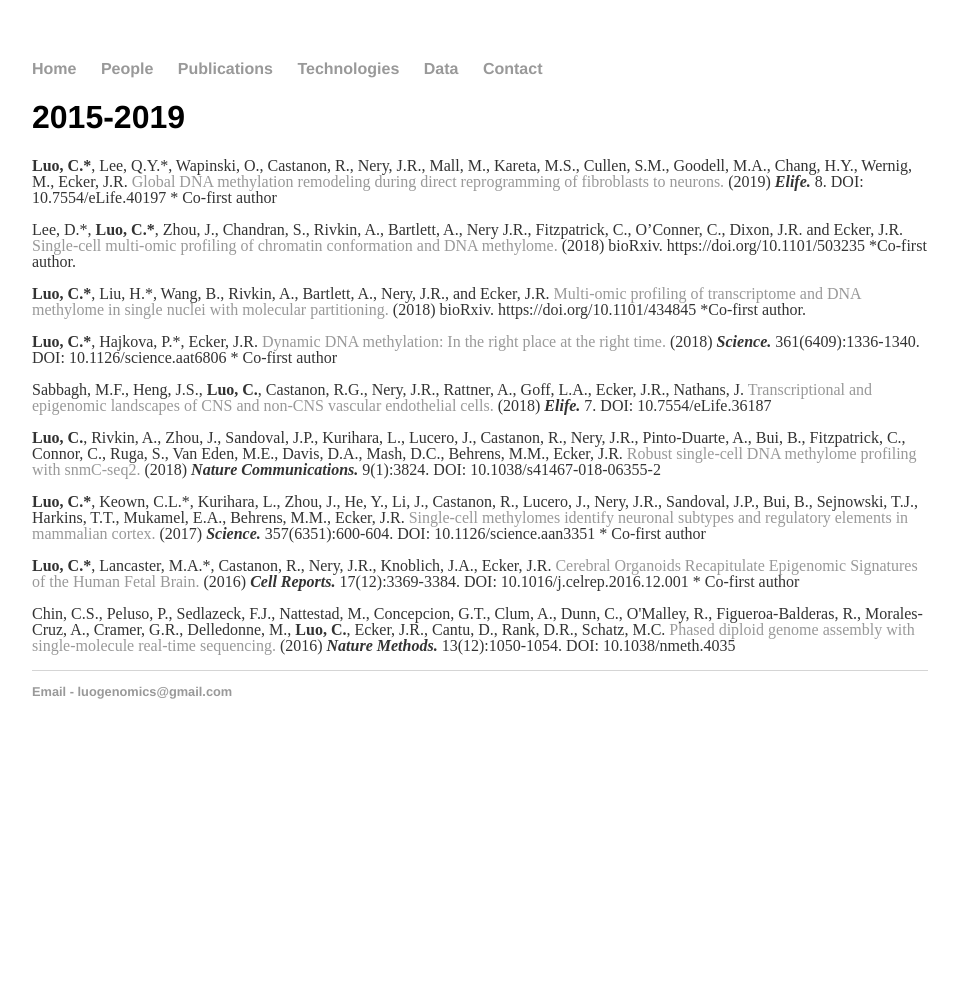
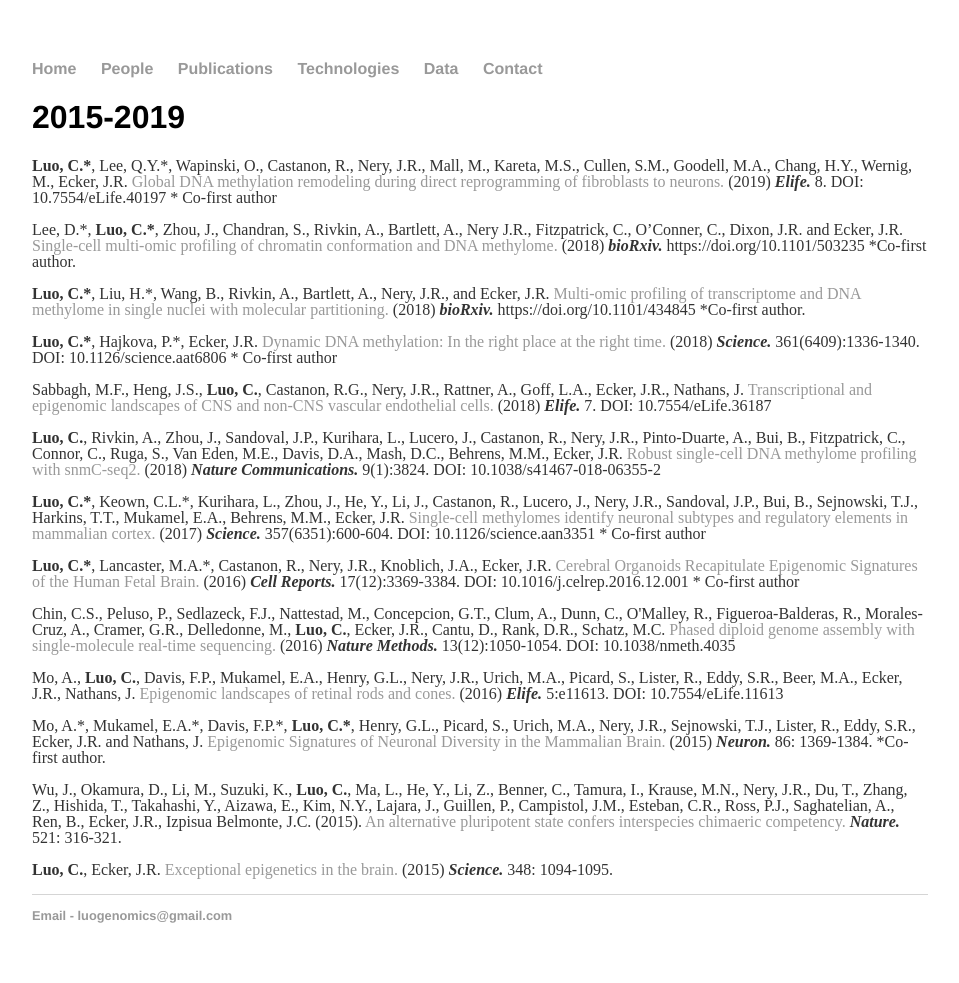
Before and after one commit to luogenomics/luogenomics.github.io, a Jekyll site: the page built from publications/index.html, in a window 1280 px wide. Shown: the whole page, without its empty margins (160-1119 px from the left). Built offline with Jekyll 4.4.1, drawn with Linux system fonts in a browser that asks for light colours; before the commit the page ends 900 px from its top, so only the background shows below that.

Commit message:
Update index.html

```diff
--- a/publications/index.html
+++ b/publications/index.html
@@ -5,13 +5,16 @@ title: Luo Lab Publications
 <div class="blurb">
 	<h1>2015-2019</h1>
 	<p><span style="font-weight:bold">Luo, C.*</span>, Lee, Q.Y.*, Wapinski, O., Castanon, R., Nery, J.R., Mall, M., Kareta, M.S., Cullen, S.M., Goodell, M.A., Chang, H.Y., Wernig, M., Ecker, J.R. <a href="https://www.ncbi.nlm.nih.gov/pubmed/?term=30644360%5BPMID%5D" target="_blank">Global DNA methylation remodeling during direct reprogramming of fibroblasts to neurons.</a> (2019) <strong><em> Elife.</em></strong> 8.  DOI: 10.7554/eLife.40197 * Co-first author</p>
-	<p>Lee, D.*, <span style="font-weight:bold">Luo, C.*</span>, Zhou, J., Chandran, S., Rivkin, A., Bartlett, A., Nery J.R., Fitzpatrick, C., O’Conner, C., Dixon, J.R. and Ecker, J.R. <a href="https://www.biorxiv.org/content/10.1101/503235v1" target="_blank">Single-cell multi-omic profiling of chromatin conformation and DNA methylome. </a> (2018) bioRxiv. https://doi.org/10.1101/503235 *Co-first author. </p>
-	<p><span style="font-weight:bold">Luo, C.*</span>, Liu, H.*, Wang, B., Rivkin, A., Bartlett, A., Nery, J.R., and Ecker, J.R. <a href="https://www.biorxiv.org/content/10.1101/434845v1" target="_blank">Multi-omic profiling of transcriptome and DNA methylome in single nuclei with molecular partitioning.  </a> (2018) bioRxiv. https://doi.org/10.1101/434845 *Co-first author. </p>
+	<p>Lee, D.*, <span style="font-weight:bold">Luo, C.*</span>, Zhou, J., Chandran, S., Rivkin, A., Bartlett, A., Nery J.R., Fitzpatrick, C., O’Conner, C., Dixon, J.R. and Ecker, J.R. <a href="https://www.biorxiv.org/content/10.1101/503235v1" target="_blank">Single-cell multi-omic profiling of chromatin conformation and DNA methylome. </a> (2018) <strong><em>bioRxiv.</strong></em> https://doi.org/10.1101/503235 *Co-first author. </p>
+	<p><span style="font-weight:bold">Luo, C.*</span>, Liu, H.*, Wang, B., Rivkin, A., Bartlett, A., Nery, J.R., and Ecker, J.R. <a href="https://www.biorxiv.org/content/10.1101/434845v1" target="_blank">Multi-omic profiling of transcriptome and DNA methylome in single nuclei with molecular partitioning.  </a> (2018) <strong><em>bioRxiv.</strong></em> https://doi.org/10.1101/434845 *Co-first author. </p>
 	<p><span style="font-weight:bold">Luo, C.*</span>, Hajkova, P.*, Ecker, J.R. <a href="https://www.ncbi.nlm.nih.gov/pubmed/?term=30262495%5BPMID%5D" target="_blank">Dynamic DNA methylation: In the right place at the right time.</a> (2018) <strong><em> Science.</em></strong> 361(6409):1336-1340.  DOI: 10.1126/science.aat6806 * Co-first author</p>
 	<p>Sabbagh, M.F., Heng, J.S., <span style="font-weight:bold">Luo, C.</span>, Castanon, R.G., Nery, J.R., Rattner, A., Goff, L.A., Ecker, J.R., Nathans, J. <a href="https://www.ncbi.nlm.nih.gov/pubmed/?term=30188322%5BPMID%5D" target="_blank">Transcriptional and epigenomic landscapes of CNS and non-CNS vascular endothelial cells.</a> (2018) <strong><em> Elife.</em></strong> 7.  DOI: 10.7554/eLife.36187 </p>
 	<p><span style="font-weight:bold">Luo, C.</span>, Rivkin, A., Zhou, J., Sandoval, J.P., Kurihara, L., Lucero, J., Castanon, R., Nery, J.R., Pinto-Duarte, A., Bui, B., Fitzpatrick, C., Connor, C., Ruga, S., Van Eden, M.E., Davis, D.A., Mash, D.C., Behrens, M.M., Ecker, J.R. <a href="https://www.ncbi.nlm.nih.gov/pubmed/?term=30237449%5BPMID%5D" target="_blank">Robust single-cell DNA methylome profiling with snmC-seq2.</a> (2018) <strong><em> Nature Communications.</em></strong> 9(1):3824.  DOI: 10.1038/s41467-018-06355-2 </p>
 	<p><span style="font-weight:bold">Luo, C.*</span>, Keown, C.L.*, Kurihara, L., Zhou, J., He, Y., Li, J., Castanon, R., Lucero, J., Nery, J.R., Sandoval, J.P., Bui, B., Sejnowski, T.J., Harkins, T.T., Mukamel, E.A., Behrens, M.M., Ecker, J.R. <a href="https://www.ncbi.nlm.nih.gov/pubmed/?term=28798132%5BPMID%5D" target="_blank">Single-cell methylomes identify neuronal subtypes and regulatory elements in mammalian cortex.</a> (2017) <strong><em> Science.</em></strong> 357(6351):600-604.  DOI: 10.1126/science.aan3351 * Co-first author</p>
 	<p><span style="font-weight:bold">Luo, C.*</span>, Lancaster, M.A.*, Castanon, R., Nery, J.R., Knoblich, J.A., Ecker, J.R. <a href="https://www.ncbi.nlm.nih.gov/pubmed/?term=28009303%5BPMID%5D" target="_blank">Cerebral Organoids Recapitulate Epigenomic Signatures of the Human Fetal Brain.</a> (2016) <strong><em> Cell Reports.</em></strong> 17(12):3369-3384.  DOI: 10.1016/j.celrep.2016.12.001 * Co-first author</p>
 	<p>Chin, C.S., Peluso, P., Sedlazeck, F.J., Nattestad, M., Concepcion, G.T., Clum, A., Dunn, C., O'Malley, R., Figueroa-Balderas, R., Morales-Cruz, A., Cramer, G.R., Delledonne, M., <span style="font-weight:bold">Luo, C.</span>, Ecker, J.R., Cantu, D., Rank, D.R., Schatz, M.C. <a href="https://www.ncbi.nlm.nih.gov/pubmed/?term=27749838%5BPMID%5D" target="_blank">Phased diploid genome assembly with single-molecule real-time sequencing.</a> (2016) <strong><em> Nature Methods.</em></strong> 13(12):1050-1054.  DOI: 10.1038/nmeth.4035 </p>
-
+	<p>Mo, A., <span style="font-weight:bold">Luo, C.</span>, Davis, F.P., Mukamel, E.A., Henry, G.L., Nery, J.R., Urich, M.A., Picard, S., Lister, R., Eddy, S.R., Beer, M.A., Ecker, J.R., Nathans, J. <a href="https://www.ncbi.nlm.nih.gov/pubmed/?term=26949250%5BPMID%5D" target="_blank">Epigenomic landscapes of retinal rods and cones.</a> (2016) <strong><em> Elife.</em></strong> 5:e11613.  DOI: 10.7554/eLife.11613 </p>
+	<p>Mo, A.*, Mukamel, E.A.*, Davis, F.P.*, <span style="font-weight:bold">Luo, C.*</span>, Henry, G.L., Picard, S., Urich, M.A., Nery, J.R., Sejnowski, T.J., Lister, R., Eddy, S.R., Ecker, J.R. and Nathans, J. <a href="https://www.ncbi.nlm.nih.gov/pubmed/26087164" target="_blank">Epigenomic Signatures of Neuronal Diversity in the Mammalian Brain. </a> (2015) <strong><em>Neuron.</strong></em> 86: 1369-1384.  *Co-first author. </p>
+	<p>Wu, J., Okamura, D., Li, M., Suzuki, K., <span style="font-weight:bold">Luo, C.</span>, Ma, L., He, Y., Li, Z., Benner, C., Tamura, I., Krause, M.N., Nery, J.R., Du, T., Zhang, Z., Hishida, T., Takahashi, Y., Aizawa, E., Kim, N.Y., Lajara, J., Guillen, P., Campistol, J.M., Esteban, C.R., Ross, P.J., Saghatelian, A., Ren, B., Ecker, J.R., Izpisua Belmonte, J.C. (2015). <a href="https://www.ncbi.nlm.nih.gov/pubmed/25945737/" target="_blank">An alternative pluripotent state confers interspecies chimaeric competency.</a> <strong><em> Nature.</strong></em>  521: 316-321. </p>
+	<p><span style="font-weight:bold">Luo, C.</span>, Ecker, J.R. <a href="https://www.ncbi.nlm.nih.gov/pubmed/26045424" target="_blank"> Exceptional epigenetics in the brain. </a> (2015) <strong><em>Science.</strong></em> 348: 1094-1095. </p>
 </div><!-- /.blurb -->
```
